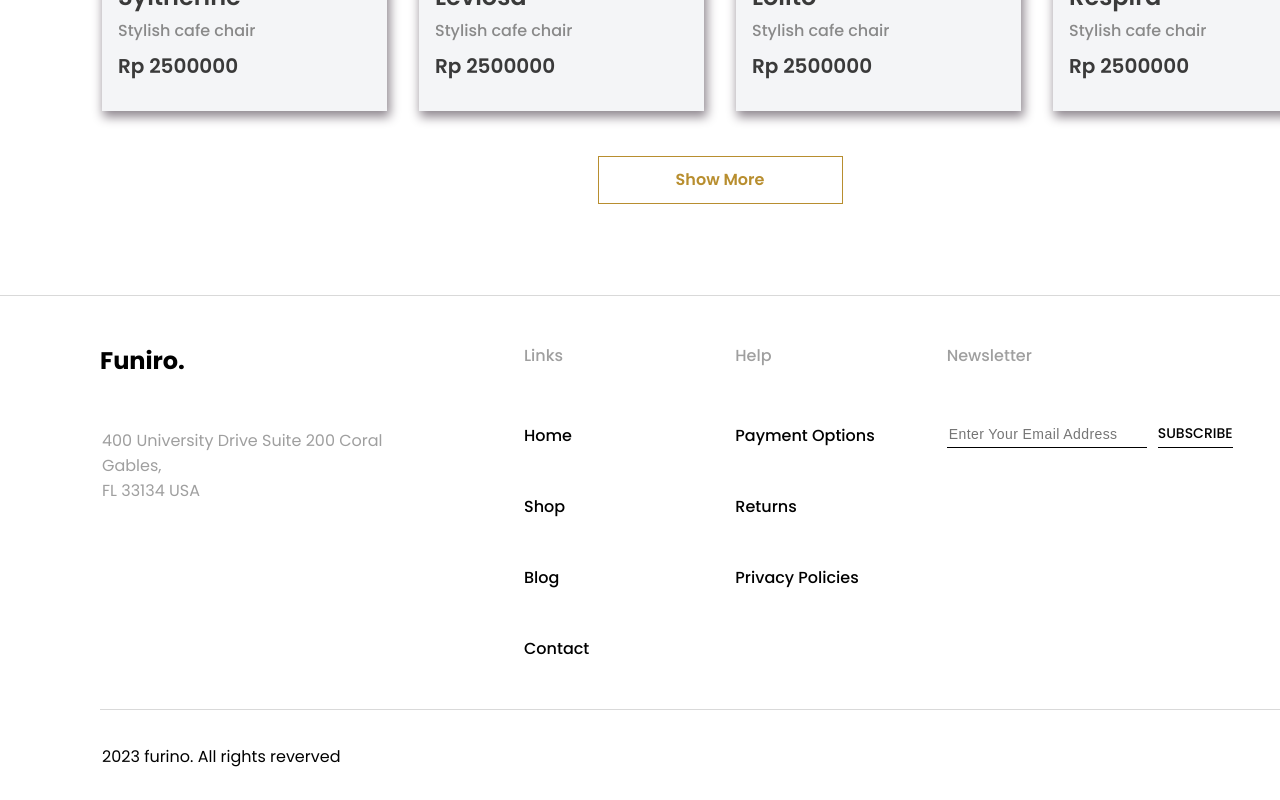
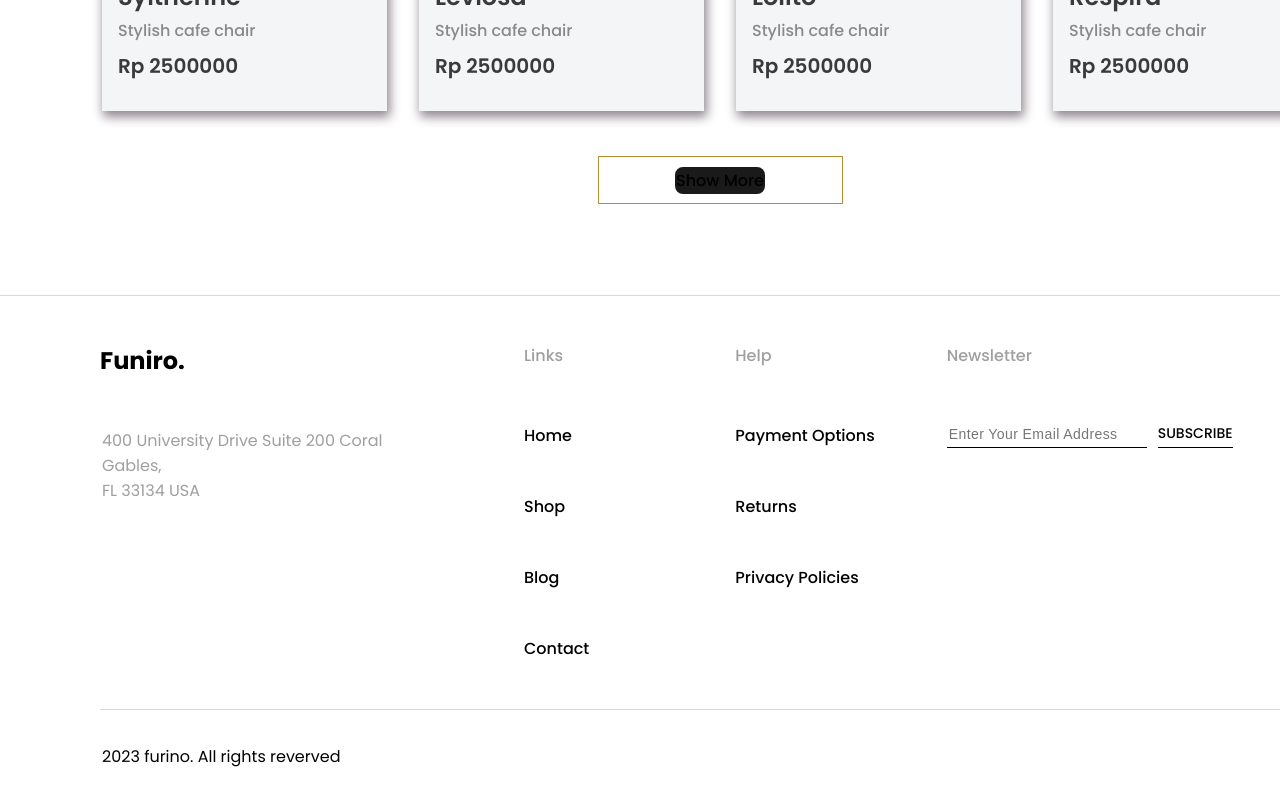
Before and after one commit to SubwaySerfer/e-commerce, a Vue app: page /card-info in a window 1280 px wide. Shown: the part 2245-3045 px from the top of the page. Built offline with nearby package versions, Linux system fonts and the light colour scheme.

Commit message:
update: change syntax baseButton

```diff
--- a/src/components/ui/BaseButton.vue
+++ b/src/components/ui/BaseButton.vue
@@ -2,11 +2,11 @@
   <button v-if="!link" :class="mode">
     <slot>{{ linkName }}</slot>
   </button>
-  <button v-else :class="mode" class="btn">
-    <router-link :to="to" :linkName="linkName" class="btn" :class="modeLabel">{{ linkName }}
+  <router-link v-else :to="to" :linkName="linkName" :class="mode" class="btn">
+    <button class="btn" :class="modeLabel">{{ linkName }}
       <!-- <slot>{{ linkName }}</slot> -->
-    </router-link>
-  </button>
+    </button>
+  </router-link>
 </template>
 
 <script>
@@ -100,7 +100,7 @@ a {
 
 .transparent-btn__label {
   color: #000;
-
+  background-color: transparent;
 }
 
 .transparent-btn__label:hover {
@@ -109,13 +109,14 @@ a {
 
 .transparent-btn:hover {
   color: #000;
+  border: transparent;
 }
 
 a {
   text-decoration: none;
-  color: #b88e2f;
+  /* color: #b88e2f;
   width: 100%;
-  height: 100%;
+  height: 100%; */
 }
 
 a:hover {
```
